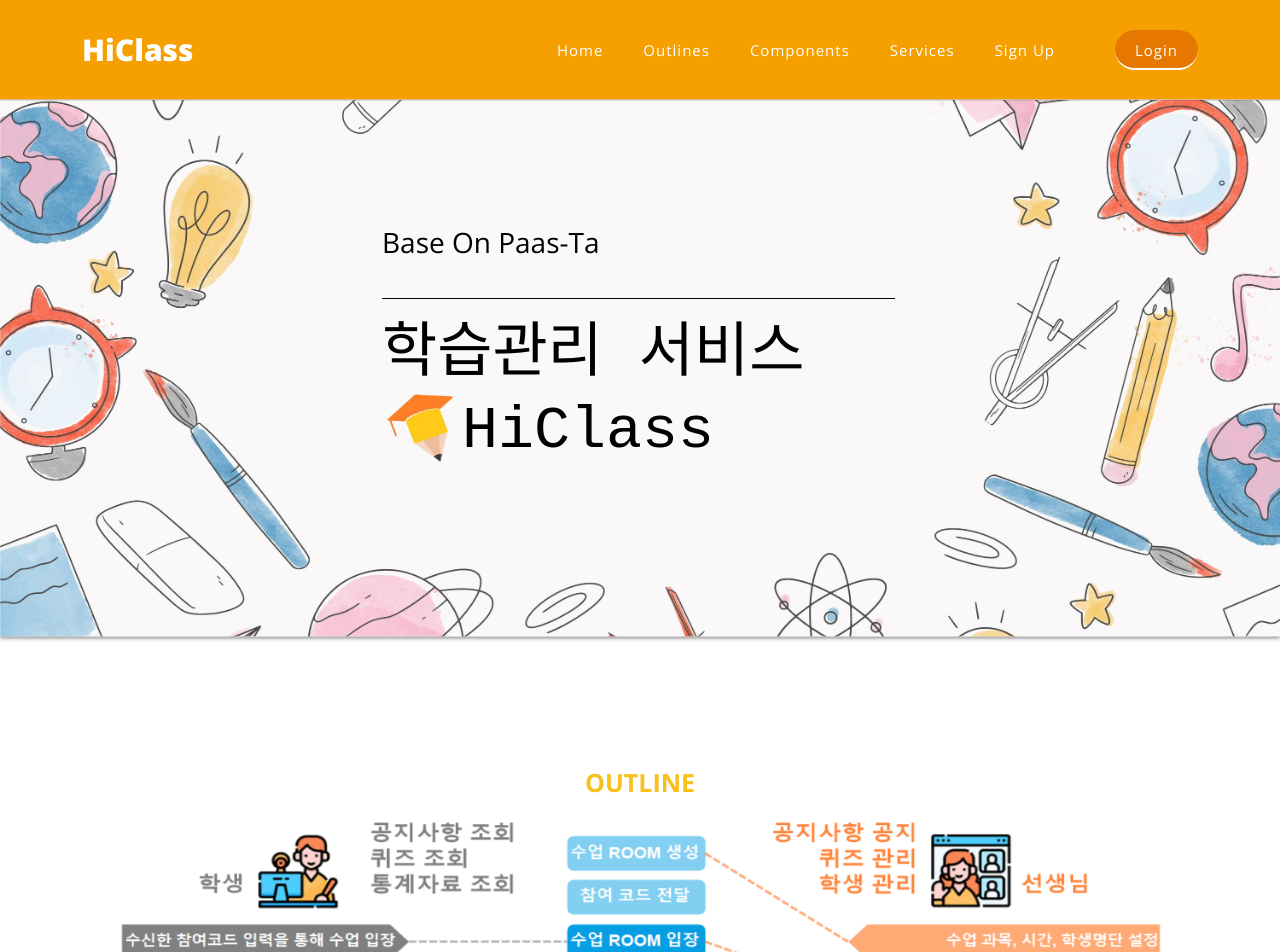
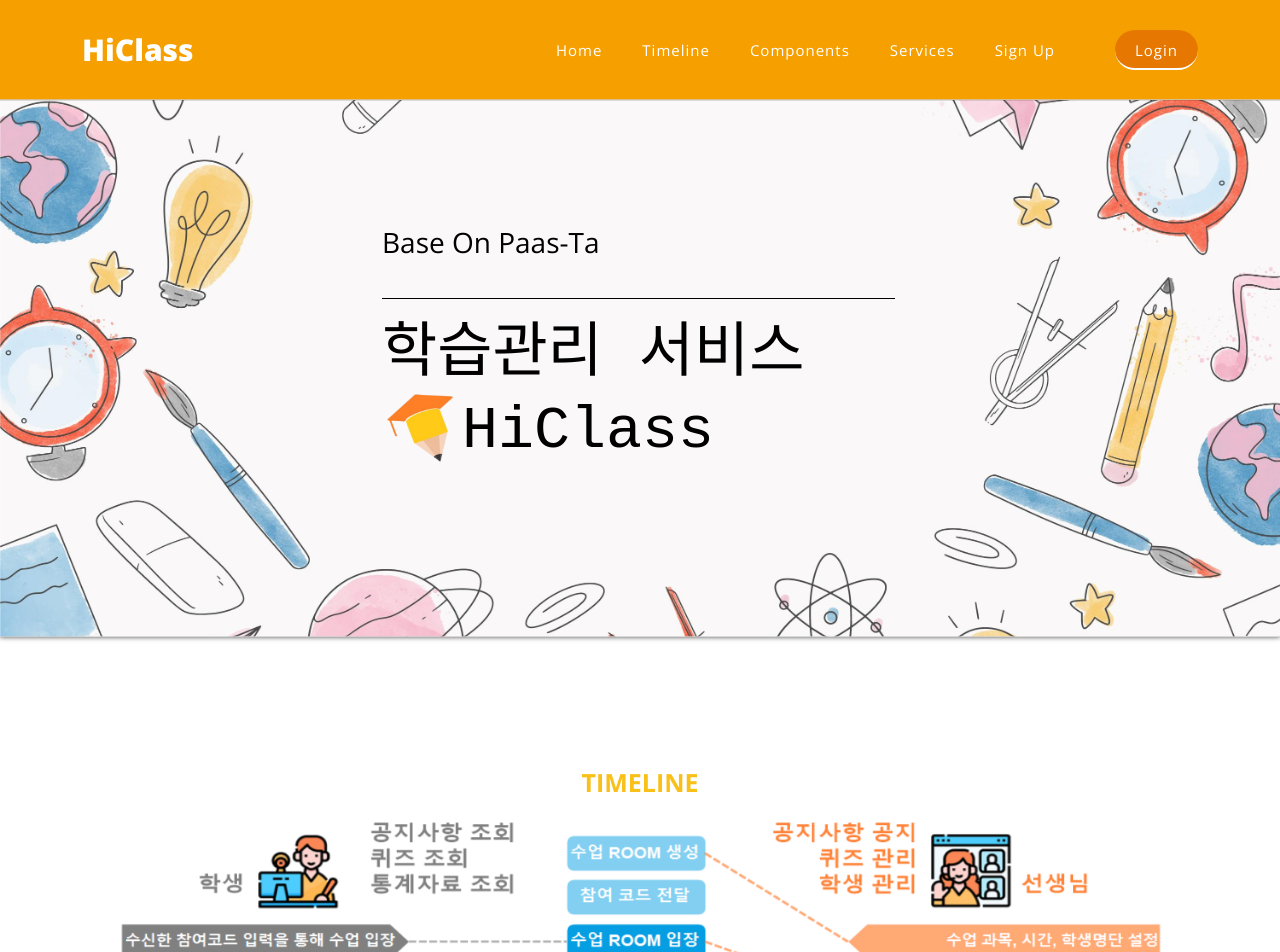
Before and after one commit to pass-ta/PaaS-TA_Manage_Server, a Django app: page / in a window 1280 px wide. Shown: the top 952 px of the page. Run offline with Django 3.2, Linux system fonts and the light colour scheme; some libraries are stand-ins or nearby versions.

Commit message:
modify main.html

```diff
--- a/main/templates/main.html
+++ b/main/templates/main.html
@@ -85,7 +85,7 @@
             <!-- ***** Menu Start ***** -->
             <ul class="nav">
               <li class="scroll-to-section"><a href="#top" class="active">Home</a></li>
-              <li class="scroll-to-section"><a href="#about">Outlines</a></li>
+              <li class="scroll-to-section"><a href="#about">Timeline</a></li>
               <li class="scroll-to-section"><a href="#features">Components</a></li>
               <li class="scroll-to-section"><a href="#services">Services</a></li>
               <li class="scroll-to-section"><a href="#contact">Sign Up</a></li>
@@ -138,7 +138,7 @@
       <div class="row">
         <div class="col align-self-center wow fadeInRight" data-wow-duration="1s" data-wow-delay="0.5s">
           <div class="section-heading">
-            <h6>Outline</h6>
+            <h6>Timeline</h6>
           </div>
         </div>
         <div class="left-image wow fadeInLeft" data-wow-duration="1s" data-wow-delay="0.5s" id="outline-div">
```
